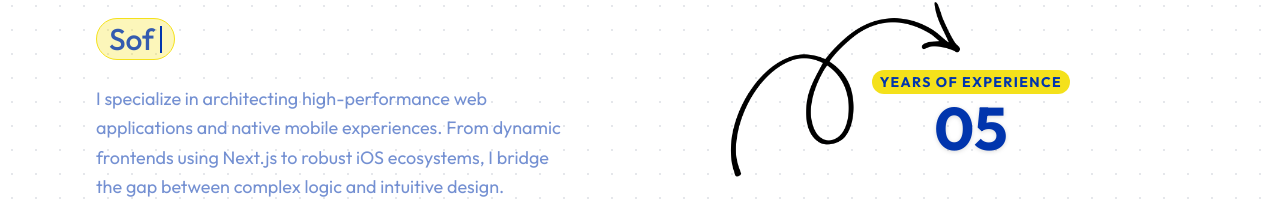
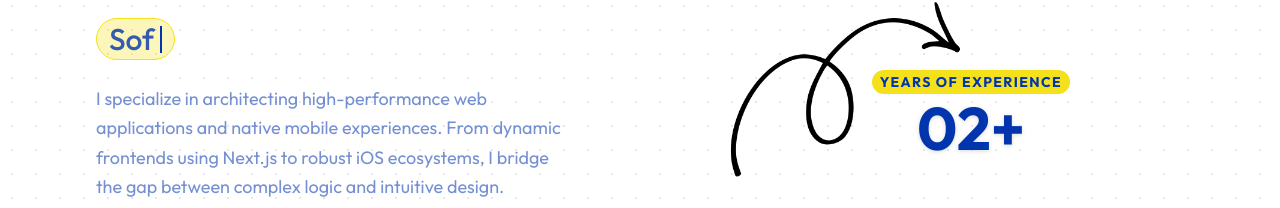
Before and after one commit to KareemHafidzh/NewPortofolio, a Next.js app: page / in a window 1280 px wide. Shown: the part 222-430 px from the top of the page. Built offline with nearby package versions, Linux system fonts and the light colour scheme.

Commit message:
UPDATE:new Years of experiece

```diff
--- a/app/page/heroPage.tsx
+++ b/app/page/heroPage.tsx
@@ -231,7 +231,7 @@ export default function HeroSection() {
             <span className="inline-block px-2 py-0.5 rounded-full bg-[#F4E11B] text-[#0135AD] text-xs sm:text-sm font-bold tracking-widest uppercase mb-1 whitespace-nowrap">
               Years Of Experience
             </span>
-            <p className="text-6xl font-bold text-[#0135AD] drop-shadow-sm">05</p>
+            <p className="text-6xl font-bold text-[#0135AD] drop-shadow-sm">02+</p>
           </div>
         </div>
       </div>
```
